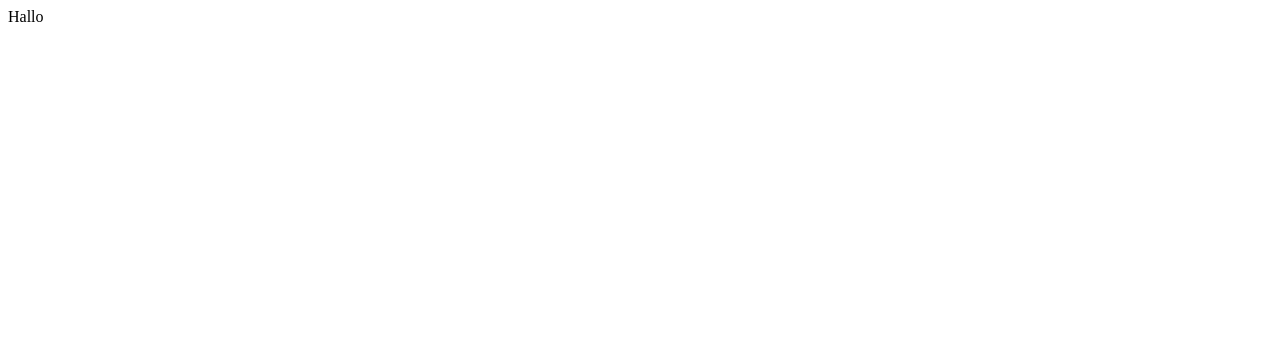
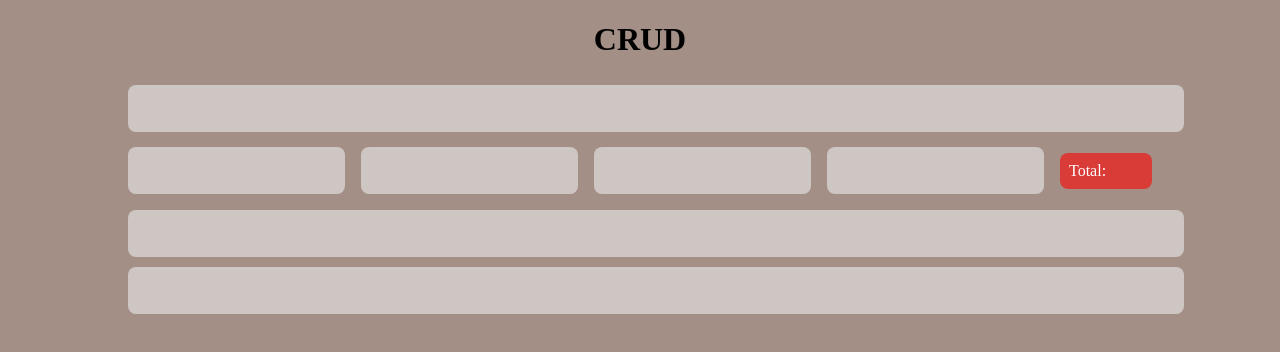
Before and after one commit to Project-Task-Management/Project-Task-Management, a React (Vite) app in the folder frontend/: page /products in a window 1280 px wide. Shown: the top 352 px of the page. Built offline with nearby package versions, Linux system fonts and the light colour scheme.

Commit message:
zum aus probieren

```diff
--- a/frontend/package.json
+++ b/frontend/package.json
@@ -10,7 +10,9 @@
   },
   "dependencies": {
     "react": "^18.2.0",
-    "react-dom": "^18.2.0"
+    "react-dom": "^18.2.0",
+    "sacc": "^0.0.1",
+    "sass": "^1.58.3"
   },
   "devDependencies": {
     "@types/react": "^18.0.27",
--- a/frontend/src/App.jsx
+++ b/frontend/src/App.jsx
@@ -1,5 +1,10 @@
+import Products from "./components/ProductsManagementSystem/Products";
 function App() {
-  return <div className="App">Hallo</div>;
+  return (
+    <div className="App">
+      <Products />
+    </div>
+  );
 }
 
 export default App;
--- a/frontend/src/components/ProductsManagementSystem/Products.jsx
+++ b/frontend/src/components/ProductsManagementSystem/Products.jsx
@@ -1,7 +1,47 @@
-import React from 'react'
+import "./Products.scss"
+import { useState } from "react";
+
 
 export default function Products() {
+const [sum,setSum]=useState("")
+const [price,setPrice]=useState("")
+const [taxes,setTaxes]=useState("")
+const [ads,setAds]=useState("")
+const [discount,setDiscount]=useState("")
+const getPrice=(e)=>{
+ setPrice(e.target.value)
+}
+const getTaxes=(e)=>{
+ setTaxes(e.target.value)
+}
+const getAds=(e)=>{
+ setAds(e.target.value)
+}
+const getDiscount=(e)=>{
+ setDiscount(e.target.value)
+}
+
+const getTotal=()=>{
+ setSum(price+taxes)
+}
+
+
+
   return (
-    <div>Products</div>
-  )
+    <div className="productsManagement">
+      <h1 className="crud">CRUD</h1>
+      <div className="products-tabelle">
+        <input className="title" type="text" name="title" />
+        <div className="product-angabe">
+          <input onChange={getPrice} type="number" name="Price" />
+          <input  onChange={getTaxes} type="number" name="taxes" value={taxes} />
+          <input onChange={getAds} type="number" name="ads" value={ads} />
+          <input onChange={getDiscount} type="number" name="discount" value={discount} />
+          <p  className="total">Total:{getTotal}</p>
+        </div>
+        <input type="number" name="count" />
+        <input type="name" name="category" />
+      </div>
+    </div>
+  );
 }
--- /dev/null
+++ b/frontend/src/components/ProductsManagementSystem/Products.scss
@@ -0,0 +1,38 @@
+body{
+    background-color: #A38F85;
+}
+input {
+  width: 100%;
+  padding: 1rem;
+  border-radius: 0.5rem;
+  background-color: #cdc6c3;
+  border: unset;
+  margin: 5px 0px;
+}
+input:focus {
+  outline: unset;
+}
+.productsManagement {
+  width: 80vw;
+  margin: auto;
+
+  .crud {
+    text-align: center;
+  }
+  .products-tabelle {
+    .product-angabe {
+      width: 100%;
+      display: flex;
+      justify-content: space-between;
+      align-items: center;
+      gap: 1rem;
+    .total{
+        width: 40%;
+        background-color: rgba(255, 0, 0, 0.589);
+        padding: 9px;
+        border-radius: 00.5rem;
+        color: white;
+    }
+    }
+  }
+}
--- a/frontend/src/components/todo/ToDo.jsx
+++ b/frontend/src/components/todo/ToDo.jsx
@@ -1,9 +1,8 @@
-import React, { Component } from 'react'
 
 export default class ToDo extends Component {
   render() {
     return (
-      <div>ToDo</div>
+      <div></div>
     )
   }
 }
```
Also changed, not shown: frontend/src/components/ProductsManagementSystem/Product.sass (deleted), frontend/src/components/homepage/Home.sass (deleted), frontend/src/components/notiz/Notiz.sass (deleted), 1 other file (tests, documents, lock files or other folders).
